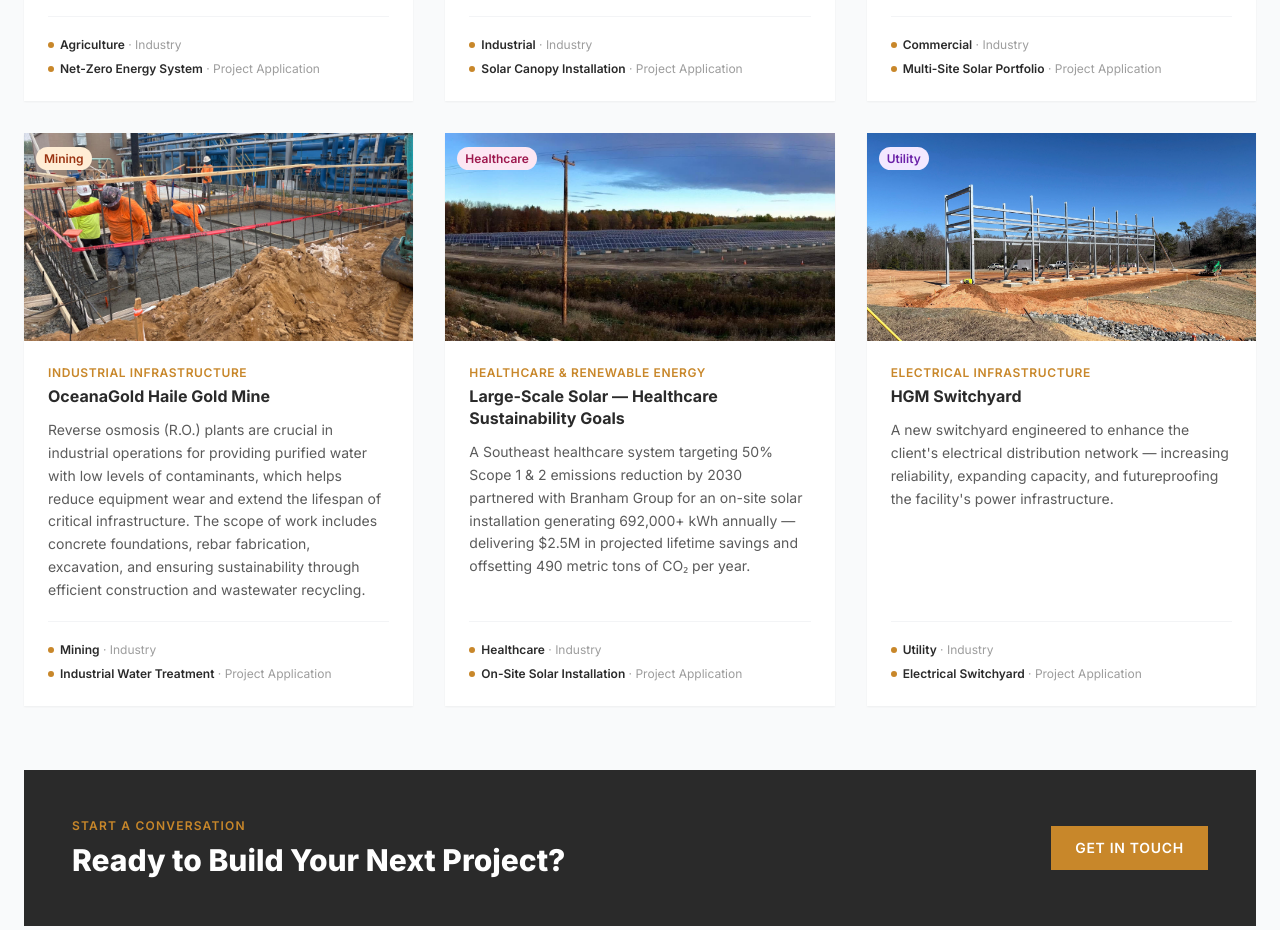
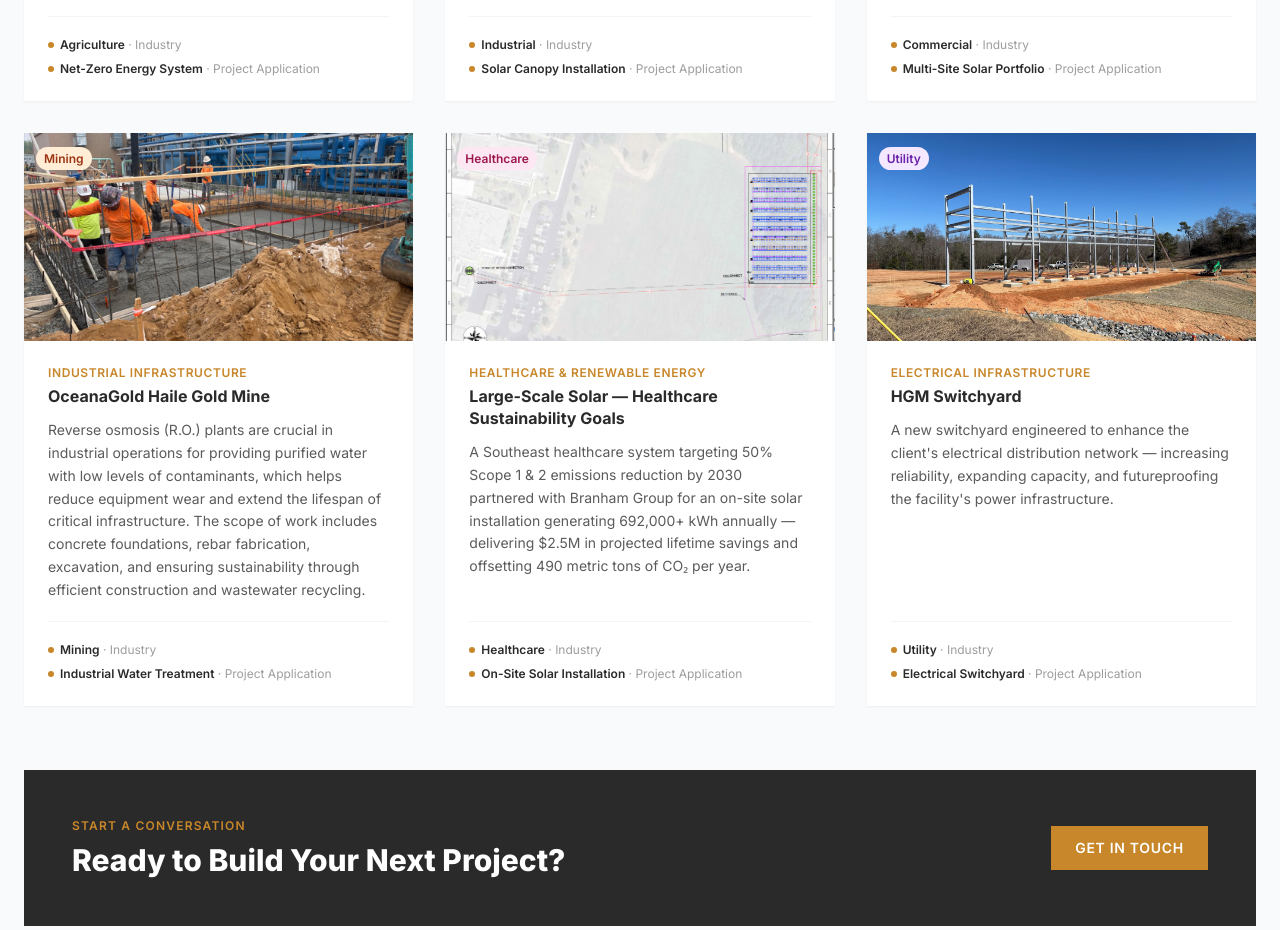
Before and after one commit to SiteBrew/Branham-Group, a React (Vite) app: page / in a window 1280 px wide. Shown: the part 4300-5230 px from the top of the page. Built offline with nearby package versions, Linux system fonts and the light colour scheme.

Commit message:
Replace Healthcare project gallery with single array layout photo

```diff
--- a/src/components/Projects.jsx
+++ b/src/components/Projects.jsx
@@ -142,9 +142,9 @@ const projects = [
     tag: 'Healthcare',
     tagColor: 'bg-pink-100 text-pink-800',
     location: 'Southeast United States',
-    img: '/brownfield-solar-2.jpg',
-    heroImg: '/brownfield-solar-1.jpg',
-    gallery: ['/brownfield-solar-2.jpg', '/brownfield-solar-1.jpg', '/solar-sunset-racking.jpg'],
+    img: '/healthcare-array-layout.png',
+    heroImg: '/healthcare-array-layout.png',
+    gallery: ['/healthcare-array-layout.png'],
     summary:
       'A Southeast healthcare system targeting 50% Scope 1 & 2 emissions reduction by 2030 partnered with Branham Group for an on-site solar installation generating 692,000+ kWh annually — delivering $2.5M in projected lifetime savings and offsetting 490 metric tons of CO₂ per year.',
     overview:
```
Also changed, not shown: public/healthcare-array-layout.png (added).
